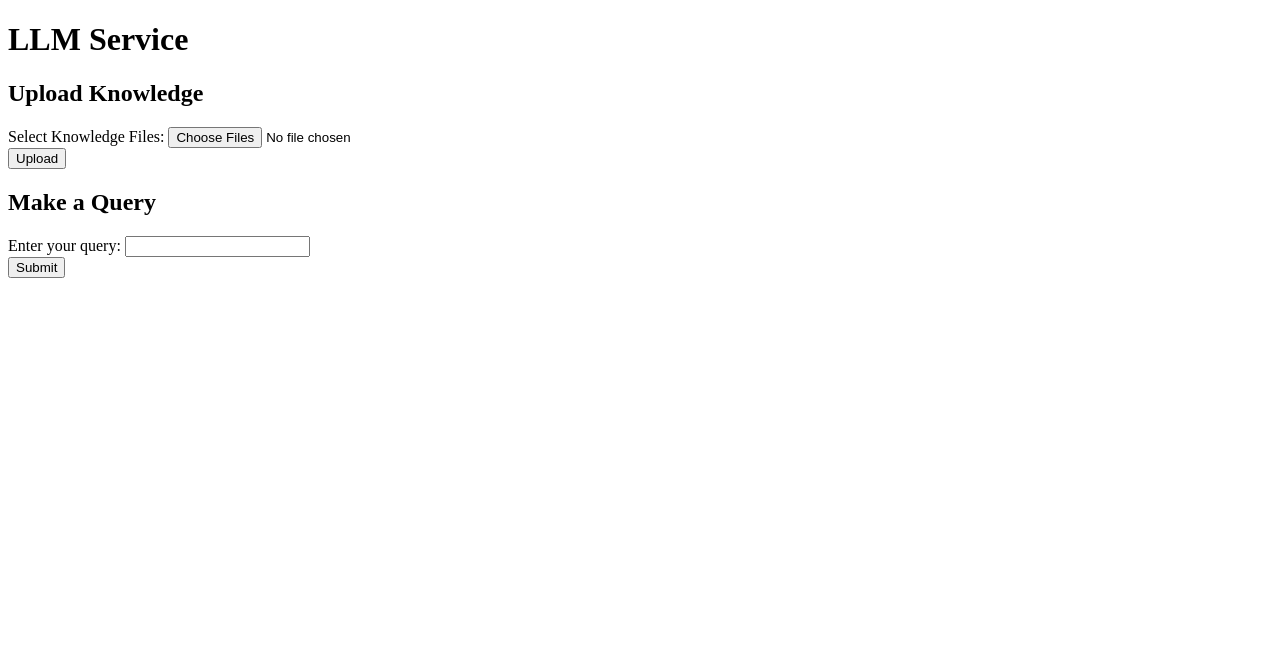
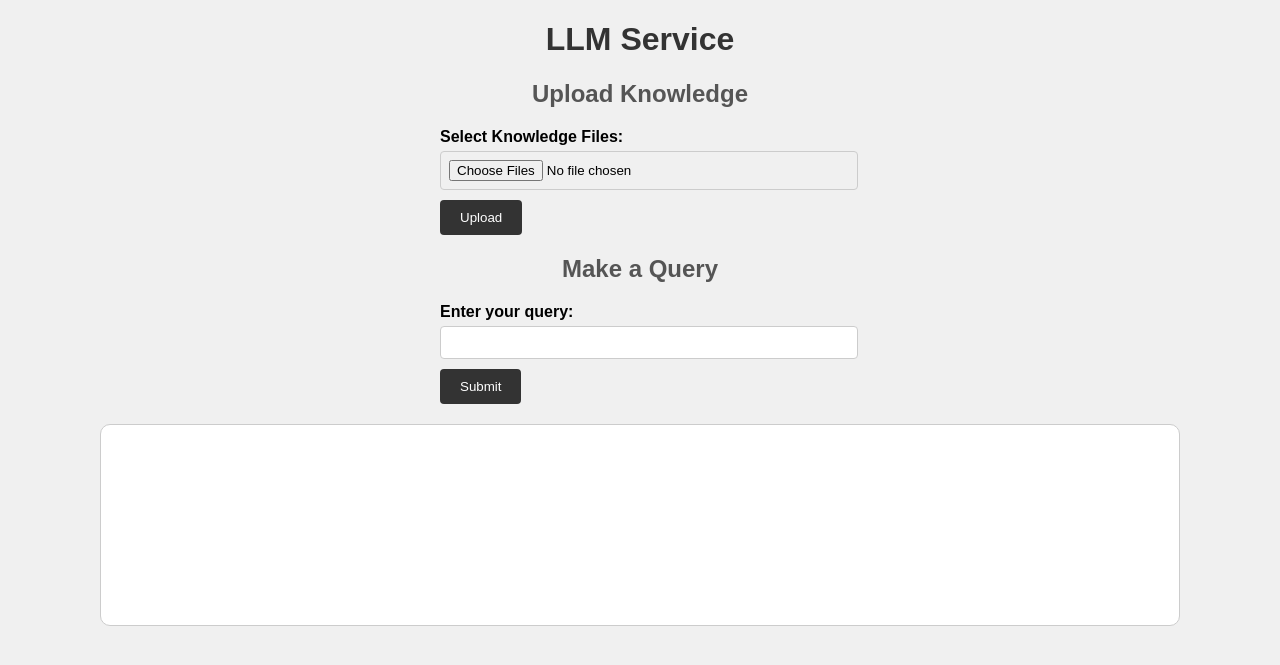
Before and after one commit to Theehawau/TalkTrain, a Flask app: page / in a window 1280 px wide. Shown: the top 665 px of the page. Run offline with Flask 3, Linux system fonts and the light colour scheme.

Commit message:
styling added to UI

```diff
--- a/templates/index.html
+++ b/templates/index.html
@@ -3,6 +3,74 @@
 <head>
     <title>LLM Service</title>
 </head>
+<style>
+    body {
+        font-family: Arial, sans-serif;
+        background-color: #f0f0f0;
+        margin: 0;
+        padding: 0;
+    }
+
+    h1 {
+        text-align: center;
+        color: #333;
+    }
+
+    h2 {
+        color: #555;
+        text-align: center;
+    }
+
+    form {
+        max-width: 400px;
+        margin: 0 auto;
+    }
+
+    label {
+        display: block;
+        margin-bottom: 5px;
+        font-weight: bold;
+    }
+
+    input[type="file"] {
+        width: 100%;
+        padding: 8px;
+        margin-bottom: 10px;
+        border: 1px solid #ccc;
+        border-radius: 4px;
+    }
+
+    input[type="text"] {
+        width: 100%;
+        padding: 8px;
+        margin-bottom: 10px;
+        border: 1px solid #ccc;
+        border-radius: 4px;
+    }
+
+    input[type="submit"] {
+        background-color: #333;
+        color: white;
+        padding: 10px 20px;
+        border: none;
+        border-radius: 4px;
+        cursor: pointer;
+    }
+
+    input[type="submit"]:hover {
+        background-color: #555;
+    }
+
+    #query-result {
+        margin-top: 20px;
+        padding: 100px;
+        background-color: #fff;
+        border: 1px solid #ccc;
+        border-radius: 10px;
+        margin-left: 100px;
+        margin-right: 100px;
+    }
+</style>
 <body>
     <h1>LLM Service</h1>
 
@@ -82,3 +150,9 @@
     </script>
 </body>
 </html>
+
+<!--
+contribution:
+
+Gerhard Botha, Azhar Abdool-Razak, Oyama Makapela
+-->
```
